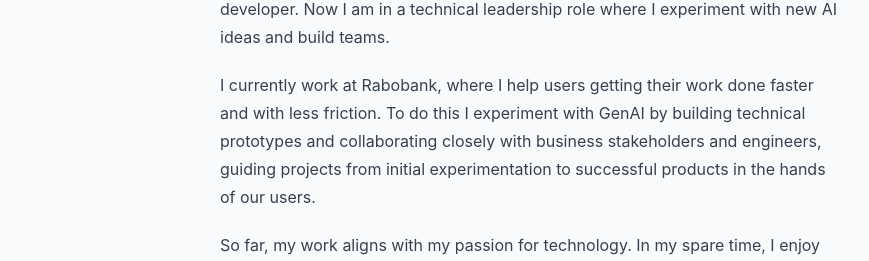
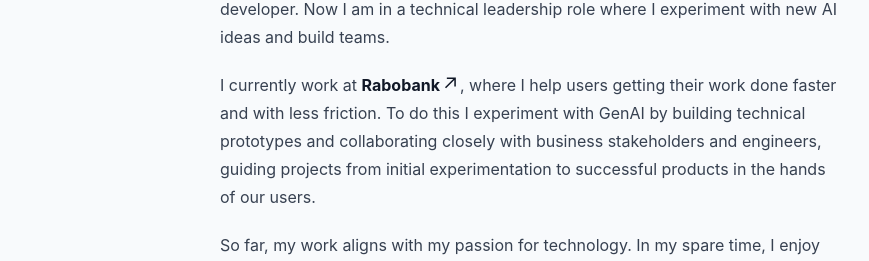
Before and after one commit to vnglst/koenvangilst.nl, a Next.js app: page / in a window 1280 px wide. Shown: the part 361-622 px from the top of the page, without its empty margins (108-977 px from the left). Built offline with nearby package versions, Linux system fonts and the light colour scheme.

Commit message:
side projects  / articles

```diff
--- a/app/page.tsx
+++ b/app/page.tsx
@@ -20,25 +20,25 @@ export default async function Home() {
         </p>
 
         <p>
-          I have a diverse background, always at the intersection of technology and humanity, with a philosophy
-          degree and a lifelong passion for coding. I started programming at around 11, using GW-Basic and Turbo
-          Pascal. After my studies and working as a translator for years, I returned to programming as a web
-          developer. Now I am in a technical leadership role where I experiment with new AI ideas and build teams.
+          I have a diverse background, always at the intersection of technology and humanity, with a philosophy degree
+          and a lifelong passion for coding. I started programming at around 11, using GW-Basic and Turbo Pascal. After
+          my studies and working as a translator for years, I returned to programming as a web developer. Now I am in a
+          technical leadership role where I experiment with new AI ideas and build teams.
         </p>
 
         <p>
-          I currently work at Rabobank, where I help users getting their work done faster and with less friction. To
-          do this I experiment with GenAI by building technical prototypes and collaborating closely with business
-          stakeholders and engineers, guiding projects from initial experimentation to successful products in the
-          hands of our users.
+          I currently work at <Link href="https://www.rabobank.com">Rabobank</Link>, where I help users getting their
+          work done faster and with less friction. To do this I experiment with GenAI by building technical prototypes
+          and collaborating closely with business stakeholders and engineers, guiding projects from initial
+          experimentation to successful products in the hands of our users.
         </p>
 
         <p>
           So far, my work aligns with my passion for technology. In my spare time, I enjoy coding side projects that
-          often complement my professional work - a great way to stay up to date with trends and keep learning. On
-          this website, you'll find a selection of my <Link href="/lab?q=side-project">side projects</Link>,{' '}
-          <Link href="/lab?q=article">articles</Link>, and <Link href="/lab?q=generative-art">generative art</Link>{' '}
-          from over the years.
+          often complement my professional work - a great way to stay up to date with trends and keep learning. On this
+          website, you'll find a selection of my <Link href="/lab?q=side-project">side projects</Link>,{' '}
+          <Link href="/lab?q=article">articles</Link>, and <Link href="/lab?q=generative-art">generative art</Link> from
+          over the years.
         </p>
       </Prose>
     </Container>
--- a/content/ai-art-evolution.mdx
+++ b/content/ai-art-evolution.mdx
@@ -3,7 +3,6 @@ title: Can LLMs Recreate Van Gogh's Starry Night Using Only SVG?
 publishedAt: '2025-10-10'
 summary: 'An experiment tracking how AI models from 2022 to 2025 have evolved in their ability to recreate famous artworks using SVG. The results reveal how these models understand visual composition and artistic style.'
 tags:
-  - article
   - AI
   - side-project
 ---
--- a/content/aranet4-co2-monitor.mdx
+++ b/content/aranet4-co2-monitor.mdx
@@ -9,7 +9,7 @@ image:
   showAsHeader: false
 summary: Tutorial on how to display real-time CO2 measurements from an Aranet4 monitor on my website using a Raspberry Pi.
 tags:
-  - article
+  - side-project
   - python
   - nextjs
 ---
--- a/content/correspondence-vondel.mdx
+++ b/content/correspondence-vondel.mdx
@@ -9,7 +9,7 @@ image:
   height: 1956
   showAsHeader: true
 tags:
-  - article
+  - side-project
   - ai
   - chatgpt
 ---
```
